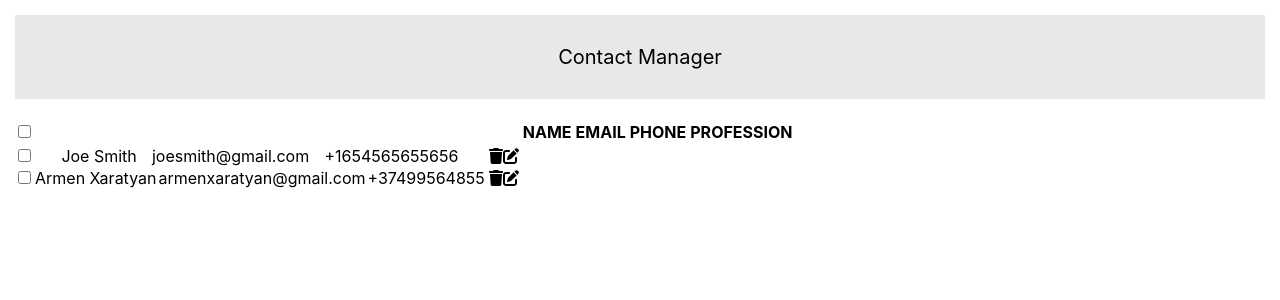
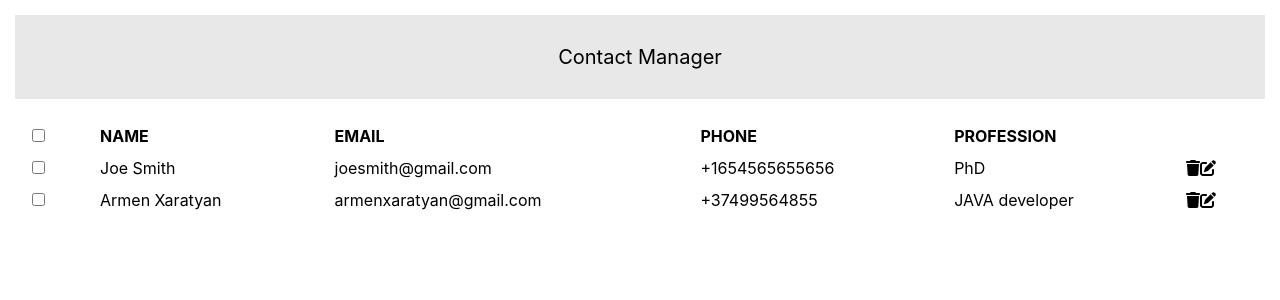
Before and after one commit to ghumash/ContactManager, a React (Create React App) app: page / in a window 1280 px wide. Shown: the top 300 px of the page. Built offline with nearby package versions, Linux system fonts and the light colour scheme.

Commit message:
Rename: "Header" component on the "Caption"

```diff
--- a/src/App/App.js
+++ b/src/App/App.js
@@ -1,11 +1,9 @@
 import "./App.css";
-import Header from "../Header/Header";
 import List from "../List/List";
 
 export default function App() {
   return (
     <div className="App">
-      <Header />
       <List />
     </div>
   );
--- a/src/Header/Header.css
+++ b/src/Caption/Caption.css
@@ -1,4 +1,4 @@
-.Header-container {
+.Caption {
   padding: 30px 0;
   margin-bottom: 20px;
 
--- /dev/null
+++ b/src/Caption/Caption.jsx
@@ -0,0 +1,5 @@
+import "./Caption.css";
+
+export default function Caption() {
+  return <caption className="Caption">Contact Manager</caption>;
+}
--- a/src/Header/Header.jsx
+++ /dev/null
@@ -1,5 +0,0 @@
-import "./Header.css";
-
-export default function Header() {
-  return <div className="Header-container">Contact Manager</div>;
-}
--- a/src/List/List.css
+++ b/src/List/List.css
@@ -1,3 +1,3 @@
 .List-container {
-
+  width: 100%;
 }
--- a/src/List/List.jsx
+++ b/src/List/List.jsx
@@ -1,12 +1,19 @@
 import "./List.css";
 import { list } from "../const";
+import Caption from "../Caption/Caption";
 import ListHeader from "./ListHeader/ListHeader";
 import ListItem from "./ListItem/ListItem";
 
 export default function List() {
   return (
     <table className="List-container">
+      <Caption />
+
+      <thead>
         <ListHeader />
+      </thead>
+
+      <tbody>
         {list.map((item) => {
           return (
             <ListItem
@@ -17,9 +24,11 @@ export default function List() {
               lastName={item.lastName}
               email={item.email}
               phone={item.phone}
+              profession={item.profession}
             />
           );
         })}
+      </tbody>
     </table>
   );
 }
--- a/src/List/ListHeader/ListHeader.css
+++ b/src/List/ListHeader/ListHeader.css
@@ -1,6 +1,4 @@
-.ListHeader-row {
+.ListHeader-item {
+  padding: 5px 15px;
+  text-align: left;
 }
-
-th {
-    text-align: left;
-}
--- a/src/List/ListHeader/ListHeader.jsx
+++ b/src/List/ListHeader/ListHeader.jsx
@@ -3,13 +3,13 @@ import "./ListHeader.css";
 export default function ListHeader() {
   return (
     <tr className="ListHeader-row">
-      <th>
+      <th className="ListHeader-item">
         <input type="checkbox" />
       </th>
-      <th>NAME</th>
-      <th>EMAIL</th>
-      <th>PHONE</th>
-      <th>PROFESSION</th>
+      <th className="ListHeader-item">NAME</th>
+      <th className="ListHeader-item">EMAIL</th>
+      <th className="ListHeader-item">PHONE</th>
+      <th className="ListHeader-item">PROFESSION</th>
     </tr>
   );
 }
--- a/src/List/ListItem/ListItem.css
+++ b/src/List/ListItem/ListItem.css
@@ -1,10 +1,7 @@
 .ListItem-row {
-    display: flex;
-    justify-content: space-between;
-    align-items: center;
+    border-bottom: 1px solid #000;
 }
 
-.ListItem-row-group {
-    display: flex;
-    justify-content: start;
+.ListItem-item {
+    padding: 5px 15px;
 }
--- a/src/List/ListItem/ListItem.jsx
+++ b/src/List/ListItem/ListItem.jsx
@@ -13,17 +13,17 @@ export default function ListItem({
 }) {
   return (
       <tr className="ListItem-row">
-      <td>
+        <td className="ListItem-item">
           <input type="checkbox" />
         </td>
-      <td>{avatar}</td>
-      <td>
+        <td className="ListItem-item">
+          {avatar}
           {firstName} {lastName}
         </td>
-      <td>{email}</td>
-      <td>{phone}</td>
-      <td>{profession}</td>
-      <td className="ListItem-row-group">
+        <td className="ListItem-item">{email}</td>
+        <td className="ListItem-item">{phone}</td>
+        <td className="ListItem-item">{profession}</td>
+        <td className="ListItem-item">
           <FontAwesomeIcon icon={faTrash} />
           <FontAwesomeIcon icon={faEdit} />
         </td>
```
Lines whose indentation alone changed are shown as unchanged.
